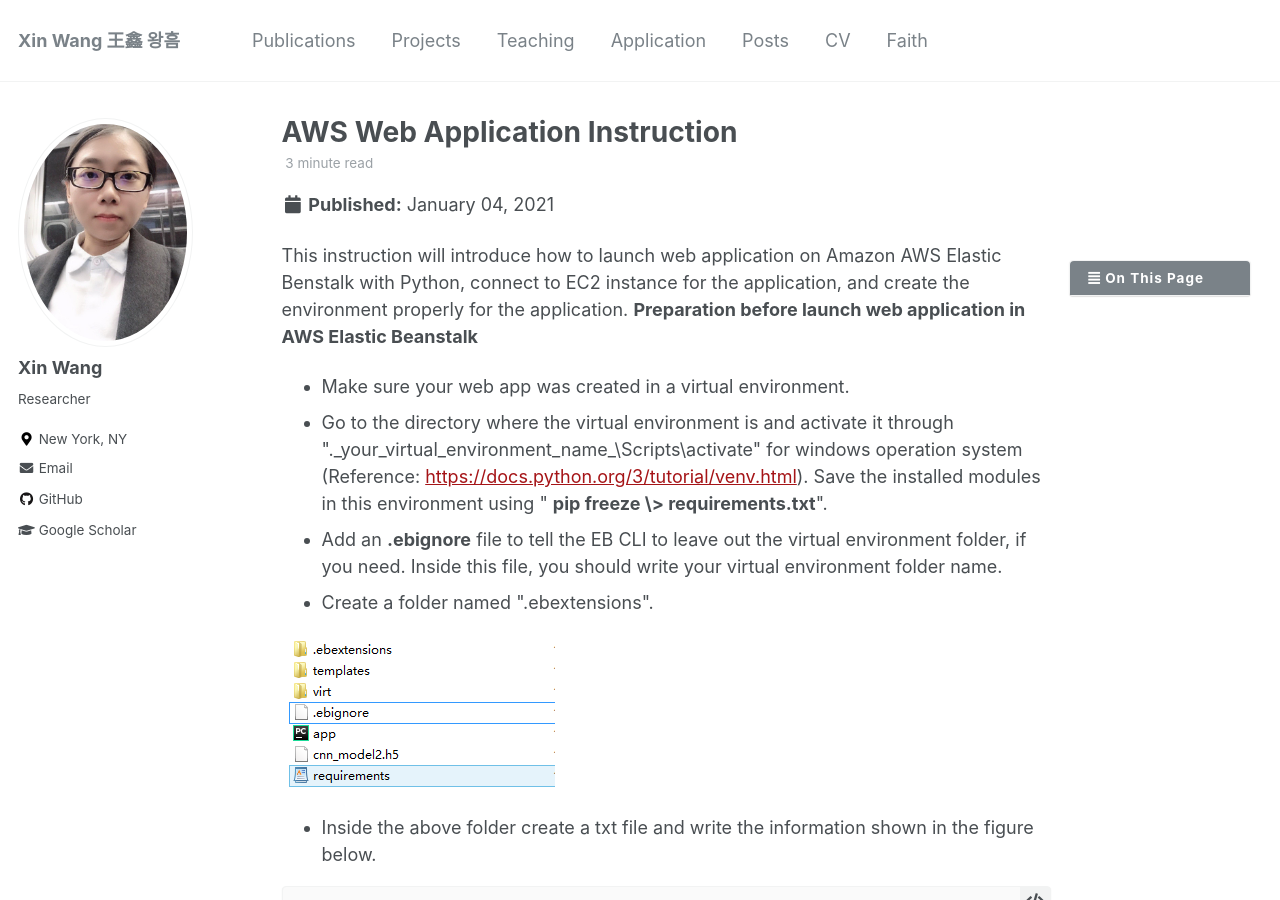
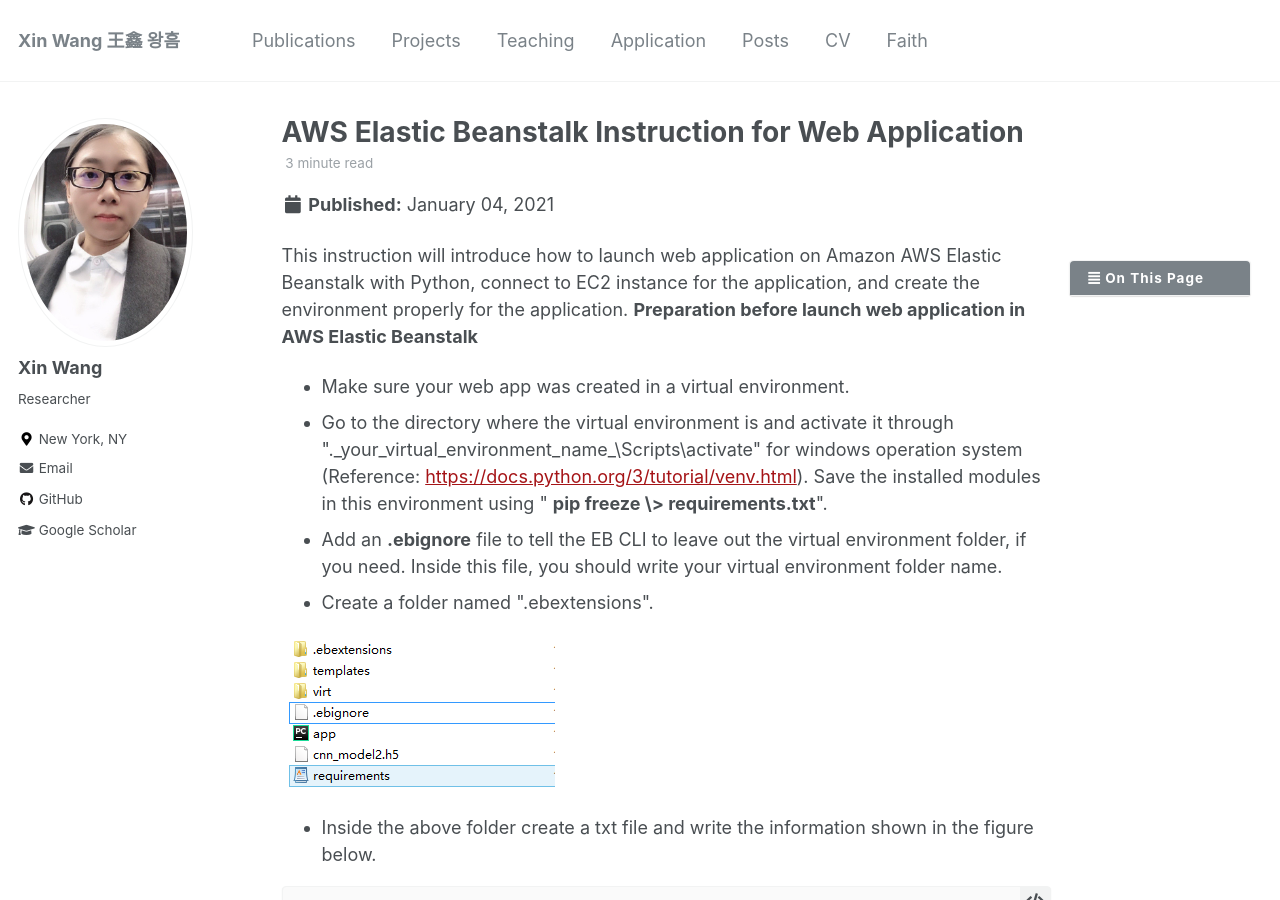
Before and after one commit to xin-wang-kr/xin-wang-kr.github.io, a Jekyll site: the page built from _posts/2021-01-04-beanstalk.md, in a window 1280 px wide and 900 px high. Built offline with Jekyll 4.4.1, drawn with Linux system fonts in a browser that asks for light colours.

Commit message:
Update 2021-01-04-beanstalk.md

```diff
--- a/_posts/2021-01-04-beanstalk.md
+++ b/_posts/2021-01-04-beanstalk.md
@@ -1,5 +1,5 @@
 ---
-title: AWS Web Application Instruction
+title: AWS Elastic Beanstalk Instruction for Web Application
 date: 2021-01-04
 permalink: /posts/2021/01-beanstalk
 excerpt_separator: <!--more-->
@@ -7,7 +7,7 @@
 tags:
   - beanstalk
 ---
-This instruction will introduce how to launch web application on Amazon AWS Elastic Benstalk with Python, connect to EC2 instance for the application, and create the environment properly for the application.
+This instruction will introduce how to launch web application on Amazon AWS Elastic Beanstalk with Python, connect to EC2 instance for the application, and create the environment properly for the application.
 <!--more-->
 **Preparation before launch web application in AWS Elastic Beanstalk**
 
```
